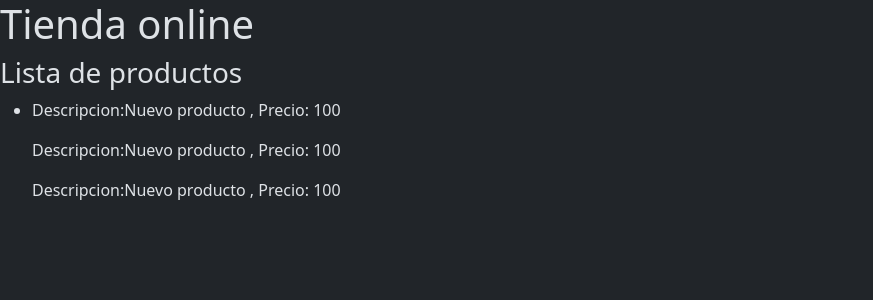
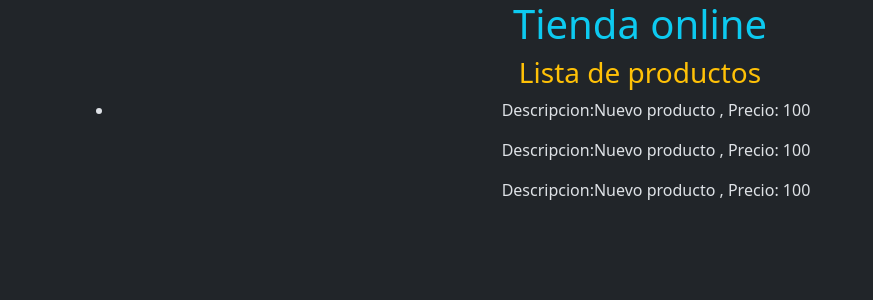
Before and after one commit to Abudavi/EjecicioAngularTienda, an Angular app in the folder ejercicio_tienda/: page / in a window 1280 px wide. Shown: the top 300 px of the page, without its empty margins (0-873 px from the left). Built offline with nearby package versions, Linux system fonts and the light colour scheme.

Commit message:
Mejorar el estilo de los encabezados en la plantilla HTML con clases de Bootstrap

```diff
--- a/ejercicio_tienda/src/app/app.component.html
+++ b/ejercicio_tienda/src/app/app.component.html
@@ -1,2 +1,2 @@
-<h1>{{title}}</h1>
+<h1 class="text-center text-info">{{title}}</h1>
 <app-lista-productos></app-lista-productos>
--- a/ejercicio_tienda/src/app/lista-productos/lista-productos.component.html
+++ b/ejercicio_tienda/src/app/lista-productos/lista-productos.component.html
@@ -1,5 +1,5 @@
-<div>
-    <h3>{{titulo}}</h3>
+<div class="container text-center">
+    <h3 class="text-warning ">{{titulo}}</h3>
         <ul>
             <li>
                 <app-producto></app-producto>
```
